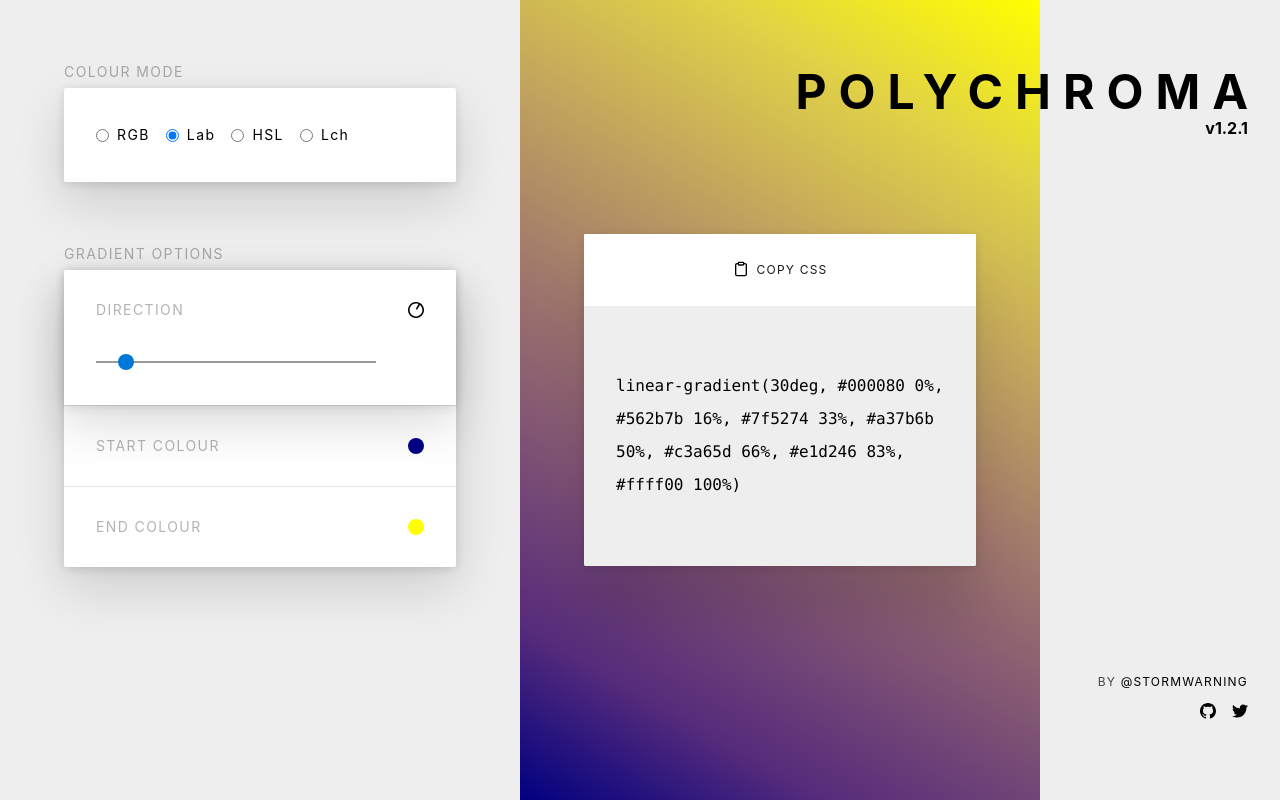
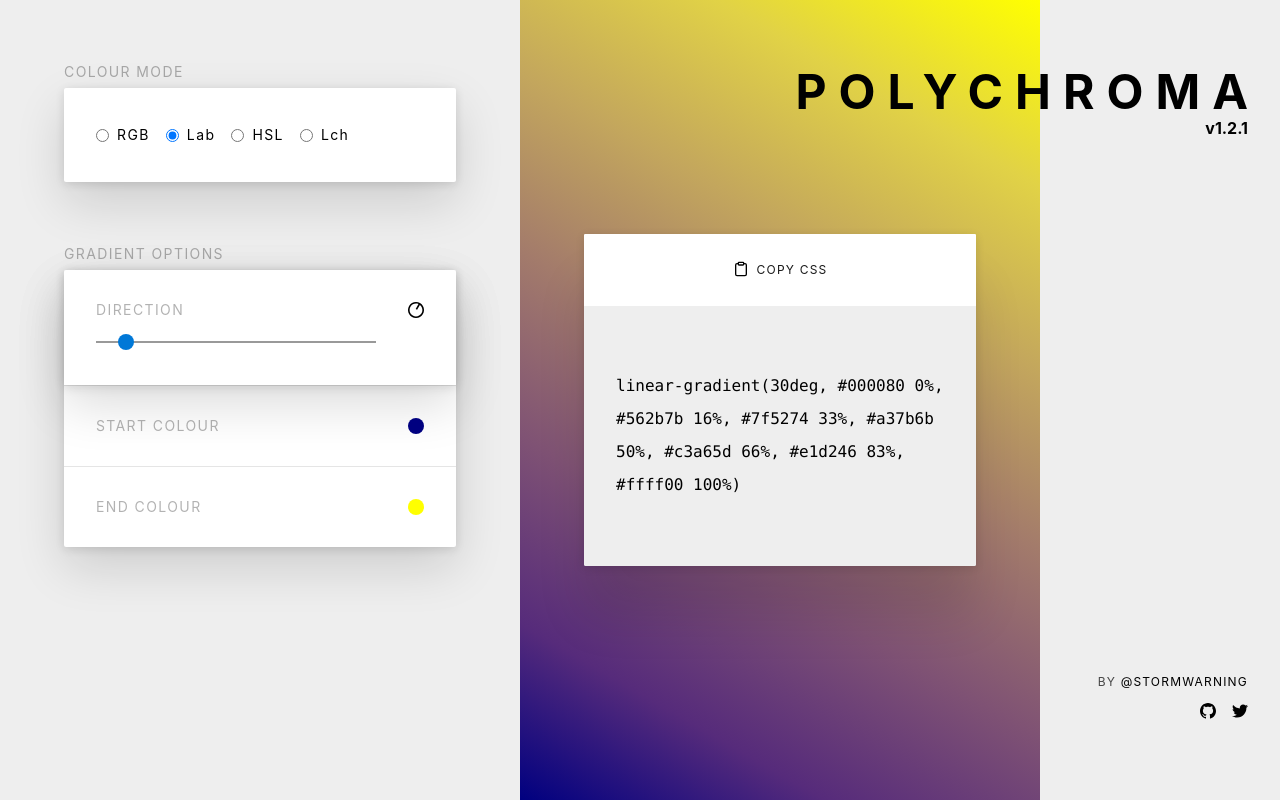
Before and after one commit to stormwarning/polychroma, a Nuxt app: page / in a window 1280 px wide. Both pictures are taken after a click on the heading "DIRECTION". Built offline with nearby package versions, Linux system fonts and the light colour scheme.

Commit message:
Update spacing in options drawer

```diff
--- a/components/OptionControls.vue
+++ b/components/OptionControls.vue
@@ -5,7 +5,7 @@
                 <slot name="summary"></slot>
             </div>
         </summary>
-        <div class="options-drawer relative pa4-ns pt1-ns pr3-ns mr5-ns">
+        <div class="options-drawer relative pa4-ns pt0-ns pr3-ns mr5-ns">
             <slot></slot>
         </div>
     </details>
@@ -36,6 +36,6 @@ summary::-webkit-details-marker {
 }
 
 .options-drawer {
-    /* margin-top: -5rem; */
+    margin-top: -1rem;
 }
 </style>
```
